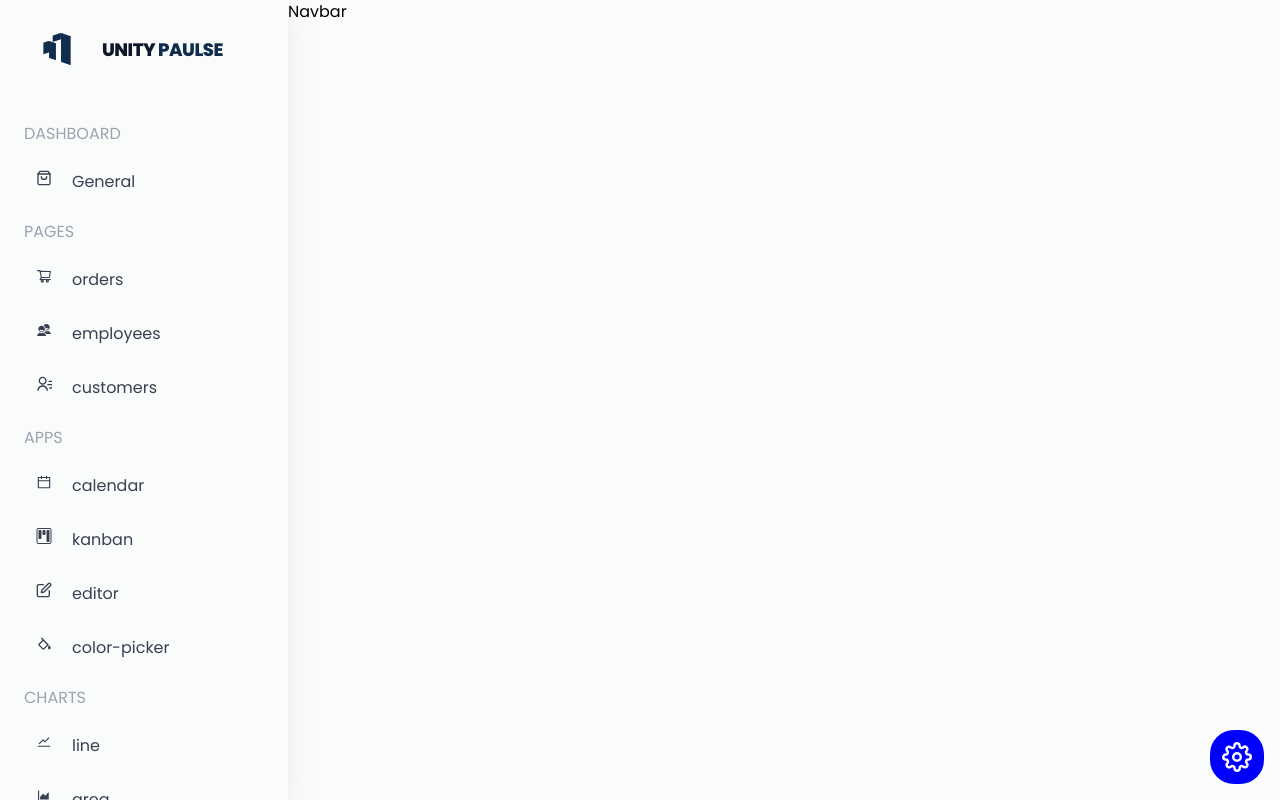
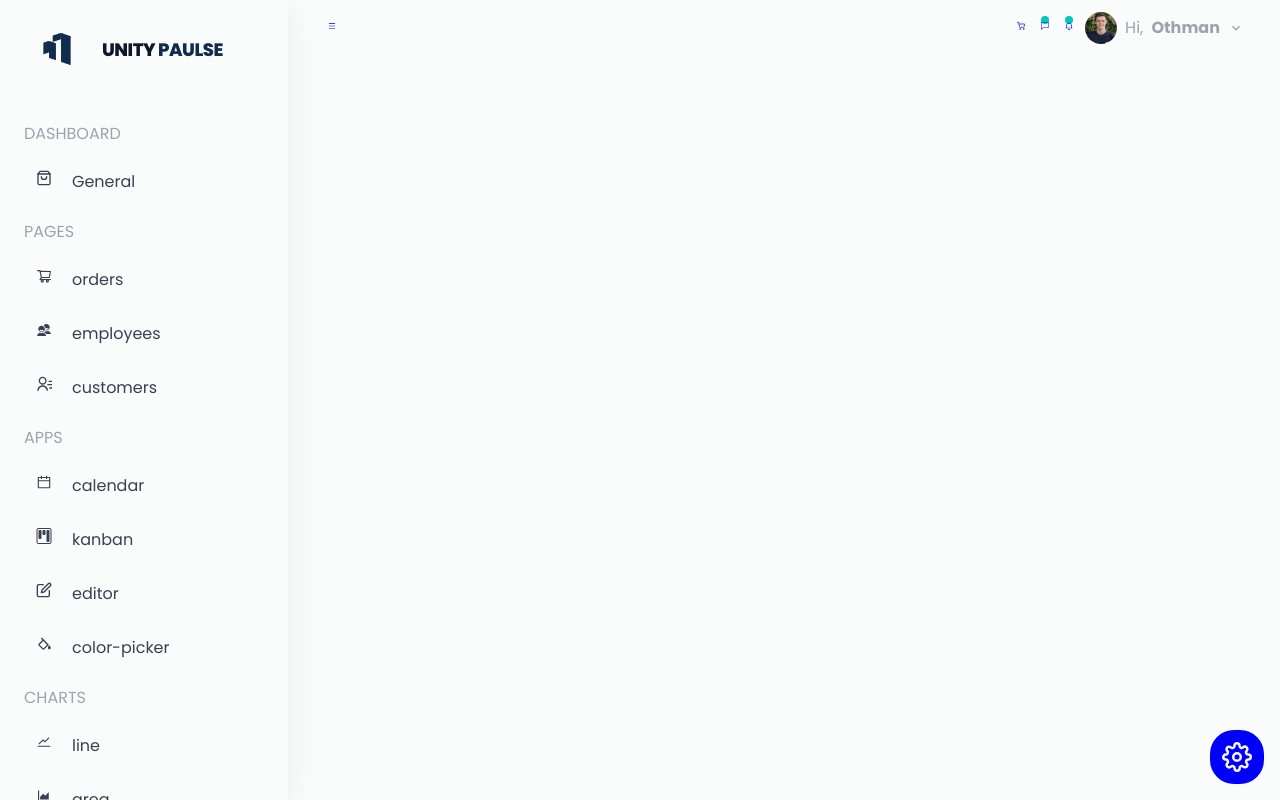
Before and after one commit to OthmanGh/UNITEYPULSE, a React (Vite) app in the folder frontend/: page /dashboard in a window 1280 px wide. Built offline with nearby package versions, Linux system fonts and the light colour scheme.

Commit message:
Create dashboard navbar structure

```diff
--- a/frontend/src/pages/Dashboard/components/Navbar.tsx
+++ b/frontend/src/pages/Dashboard/components/Navbar.tsx
@@ -1,4 +1,5 @@
-import React, { useEffect } from 'react';
+/* eslint-disable @typescript-eslint/no-unused-vars */
+import React, { Component, ReactNode, useEffect, useState } from 'react';
 import { AiOutlineMenu } from 'react-icons/ai';
 import { FiShoppingCart } from 'react-icons/fi';
 import { BsChatLeft } from 'react-icons/bs';
@@ -6,10 +7,57 @@ import { RiNotification3Line } from 'react-icons/ri';
 import { MdKeyboardArrowDown } from 'react-icons/md';
 
 import { Tooltip } from '@mui/material';
-import avatar from './../../../assets/avatar3.png';
+import avatar from './../../../assets/avatar.png';
 
+import { Cart, Chat, Notifications, UserProfile } from '.';
+import { useStateContext } from '../../../contexts/ContextProvider';
+
+type NavButtonProps = {
+  title: string;
+  customFunc: () => void;
+  icon: ReactNode;
+  color: string;
+  dotColor: string;
+};
+
+const NavButton = ({ title, customFunc, icon, color, dotColor }: NavButtonProps) => (
+  <Tooltip title={title} placement="bottom">
+    <button type="button" onClick={() => customFunc()} style={{ color }} className="relative text-xl rounded-full p-3 hover:bg-light-gray">
+      <span style={{ background: dotColor }} className="absolute inlnie-flex rounded-full h-2 w-2 right-2 top-2">
+        {icon}
+      </span>
+    </button>
+  </Tooltip>
+);
 const Navbar = () => {
-  return <div>Navbar</div>;
+  const { activeMenu, setActiveMenu } = useStateContext();
+
+  return (
+    <div className="flex justify-between p-2 md:mx-6 relative">
+      <NavButton title="Menu" customFunc={() => setActiveMenu((prev) => !prev)} color="blue" dotColor="" icon={<AiOutlineMenu />} />
+
+      <div className="flex">
+        <NavButton title="Cart" customFunc={() => handleClick('cart')} color="blue" dotColor="" icon={<FiShoppingCart />} />
+
+        <NavButton title="Chat" customFunc={() => handleClick('chat')} color="blue" dotColor="#03c9b7" icon={<BsChatLeft />} />
+
+        <NavButton title="Notifications" customFunc={() => handleClick('notification')} color="blue" dotColor="#03c9b7" icon={<RiNotification3Line />} />
+
+        <Tooltip title="Profile" placement="bottom">
+          <div className="flex items-center gap-2 cursor-pointer p-1 hover:bg-light-gray rounded-lg" onClick={() => handleClick('userProfile')}>
+            <img src={avatar} className="rounded-full w-8 h-8" alt="avatar" />
+
+            <p>
+              <span className="text-gray-400 text-14">Hi,</span> {''}
+              <span className="text-gray-400 font-bold ml-1 text-14">Othman</span>
+            </p>
+
+            <MdKeyboardArrowDown className="text-gray-400 text-14" />
+          </div>
+        </Tooltip>
+      </div>
+    </div>
+  );
 };
 
 export default Navbar;
```
